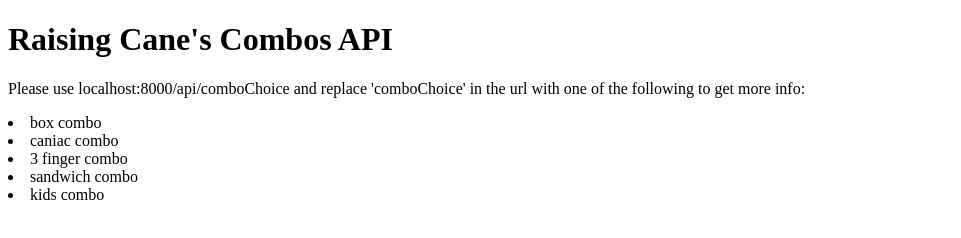
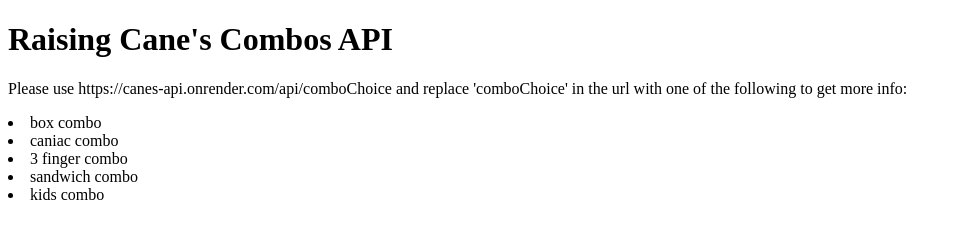
Before and after one commit to lillian-nguyen/Canes-API, a website: page index.html in a window 1280 px wide. Shown: the whole page, without its empty margins (0-961 px from the left). Drawn offline with Linux system fonts and the light colour scheme.

Commit message:
updated html documentation

```diff
--- a/index.html
+++ b/index.html
@@ -7,7 +7,7 @@
 </head>
 <body>
     <h1>Raising Cane's Combos API</h1>
-    <p>Please use localhost:8000/api/comboChoice and replace 'comboChoice' in the url with one of the following to get more info:</p>
+    <p>Please use https://canes-api.onrender.com/api/comboChoice and replace 'comboChoice' in the url with one of the following to get more info:</p>
     <li>box combo</li>
     <li>caniac combo</li>
     <li>3 finger combo</li>
```
